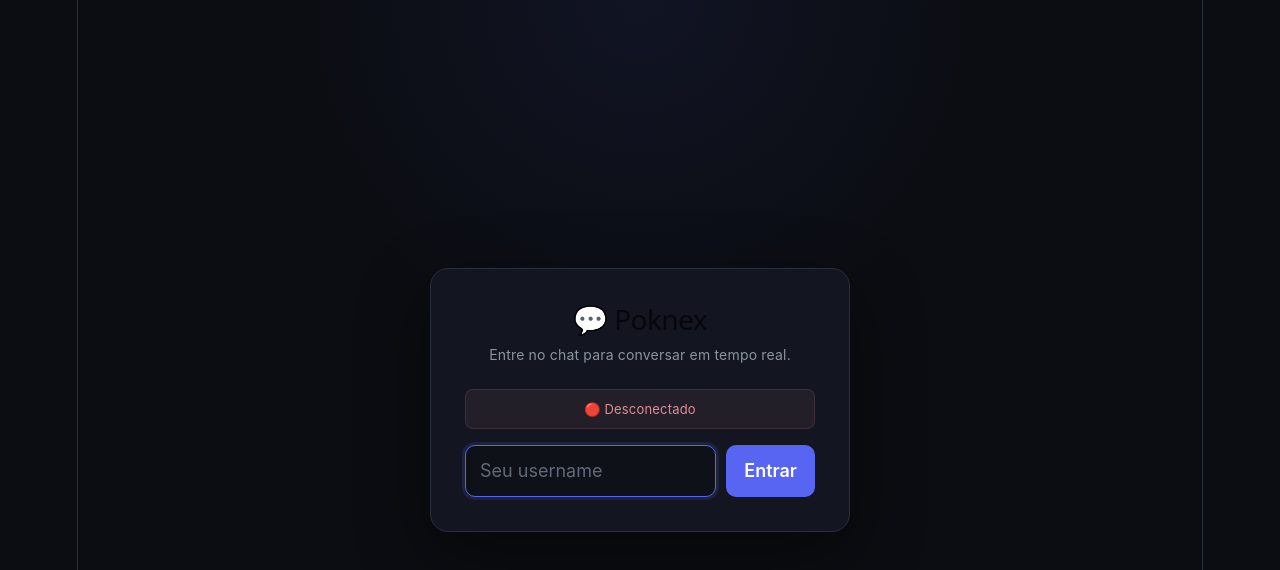
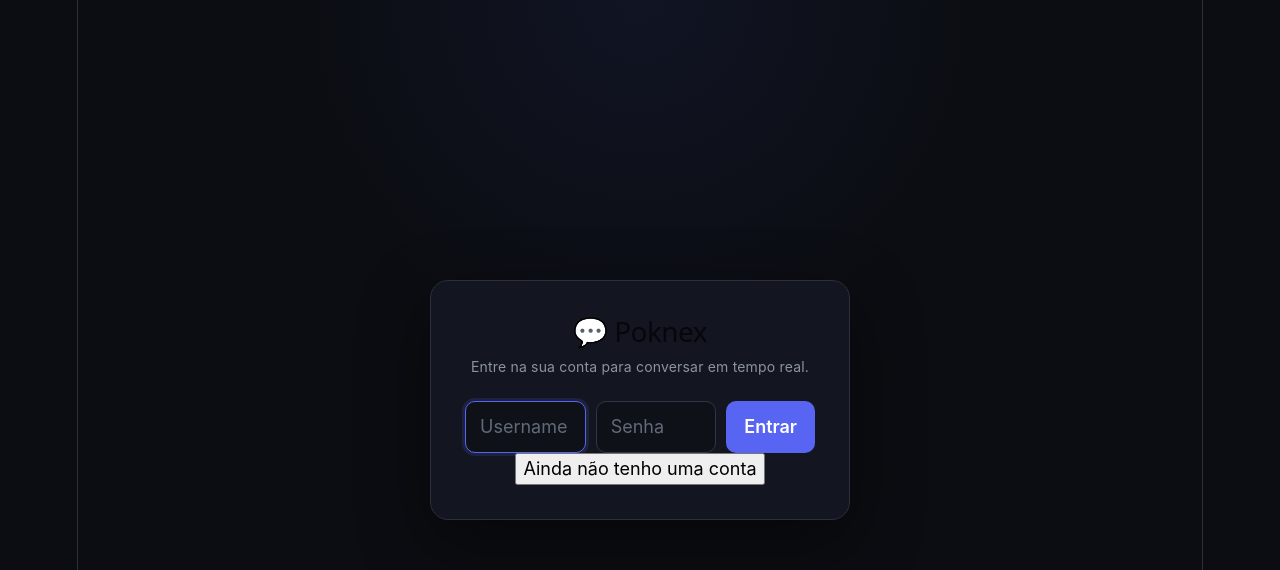
Before and after one commit to KaelxDev/Pokinex-Lab, a React (Vite) app in the folder frontend/: page / in a window 1280 px wide. Shown: the top 570 px of the page. Built offline with nearby package versions, Linux system fonts and the light colour scheme.

Commit message:
feat: replace temporary username with real account authentication

```diff
--- a/frontend/src/App.jsx
+++ b/frontend/src/App.jsx
@@ -1,205 +1,150 @@
 import { useEffect, useRef, useState } from "react";
 import { createWebSocket } from "./services/websocket";
+import { clearToken, getToken, login, me, register, updateProfile } from "./services/auth";
 import "./App.css";
 import "./Profile.css";
 
 const STORAGE_KEY = "poknex_messages";
-const USERNAME_KEY = "poknex_username";
-const SESSION_KEY = "poknex_session";
-const PROFILE_KEY = "poknex_profile";
+const QUEUE_KEY = "poknex_offline_queue";
 
 function formatTime(timestamp) { if (!timestamp) return ""; return new Date(timestamp).toLocaleTimeString("pt-BR", { hour: "2-digit", minute: "2-digit" }); }
-function loadMessages() { try { return JSON.parse(localStorage.getItem(STORAGE_KEY) || "[]"); } catch { return []; } }
-function loadUsername() { try { return localStorage.getItem(USERNAME_KEY) || ""; } catch { return ""; } }
-function loadSession() { try { return localStorage.getItem(SESSION_KEY) === "true"; } catch { return false; } }
-function loadProfile() { try { return JSON.parse(localStorage.getItem(PROFILE_KEY) || "null"); } catch { return null; } }
-function makeProfile(username) { return { username, displayName: username, avatar: "", status: "" }; }
+function loadMessages() { try { const value = JSON.parse(localStorage.getItem(STORAGE_KEY) || "[]"); return Array.isArray(value) ? value : []; } catch { return []; } }
+function loadQueue() { try { const value = JSON.parse(localStorage.getItem(QUEUE_KEY) || "[]"); return Array.isArray(value) ? value : []; } catch { return []; } }
+function makeId() { return `${Date.now()}-${Math.random().toString(36).slice(2)}`; }
+
+function AuthScreen({ mode, setMode, onAuthenticated }) {
+  const [username, setUsername] = useState("");
+  const [password, setPassword] = useState("");
+  const [error, setError] = useState("");
+  const [loading, setLoading] = useState(false);
+
+  async function submit(event) {
+    event.preventDefault(); setError(""); setLoading(true);
+    try {
+      const user = mode === "login" ? await login(username, password) : await register(username, password);
+      onAuthenticated(user);
+    } catch (err) { setError(err.message); }
+    finally { setLoading(false); }
+  }
+
+  return <main className="app"><section className="login"><h1>💬 Poknex</h1><p>{mode === "login" ? "Entre na sua conta para conversar em tempo real." : "Crie sua conta para começar a usar o Poknex."}</p>{error && <div className="status disconnected">🔴 {error}</div>}<form className="login-form" onSubmit={submit}><input value={username} onChange={(event) => setUsername(event.target.value)} placeholder="Username" minLength={3} maxLength={20} autoFocus /><input value={password} onChange={(event) => setPassword(event.target.value)} type="password" placeholder="Senha" minLength={8} maxLength={128} /><button type="submit" disabled={loading}>{loading ? "Aguarde..." : mode === "login" ? "Entrar" : "Criar conta"}</button></form><button className="auth-switch" type="button" onClick={() => { setMode(mode === "login" ? "register" : "login"); setError(""); }}>{mode === "login" ? "Ainda não tenho uma conta" : "Já tenho uma conta"}</button></section></main>;
+}
 
 function App() {
-  const initialUsername = loadUsername();
-  const initialSession = loadSession() && !!initialUsername;
-  const initialProfile = loadProfile() || (initialUsername ? makeProfile(initialUsername) : null);
-
-  const [username, setUsername] = useState(initialUsername);
-  const [profile, setProfile] = useState(initialProfile);
-  const [profileOpen, setProfileOpen] = useState(false);
+  const [authChecked, setAuthChecked] = useState(false);
+  const [user, setUser] = useState(null);
+  const [authMode, setAuthMode] = useState("login");
   const [connected, setConnected] = useState(false);
-  const [hasSession, setHasSession] = useState(initialSession);
-  const [connectionStatus, setConnectionStatus] = useState(initialSession ? "connecting" : "disconnected");
+  const [connectionStatus, setConnectionStatus] = useState("connecting");
   const [reconnectAttempt, setReconnectAttempt] = useState(0);
   const [reconnectSeconds, setReconnectSeconds] = useState(0);
   const [messages, setMessages] = useState(loadMessages);
+  const [offlineQueue, setOfflineQueue] = useState(loadQueue);
   const [users, setUsers] = useState([]);
   const [messageInput, setMessageInput] = useState("");
+  const [profileOpen, setProfileOpen] = useState(false);
+  const [profile, setProfile] = useState(null);
+  const socketRef = useRef(null);
+  const sessionRef = useRef(false);
+  const generationRef = useRef(0);
+  const queueRef = useRef(offlineQueue);
 
-  const socketRef = useRef(null);
-  const sessionRef = useRef(initialSession);
-  const connectGenerationRef = useRef(0);
+  useEffect(() => { queueRef.current = offlineQueue; try { localStorage.setItem(QUEUE_KEY, JSON.stringify(offlineQueue)); } catch {} }, [offlineQueue]);
+  useEffect(() => { try { localStorage.setItem(STORAGE_KEY, JSON.stringify(messages)); } catch {} }, [messages]);
+  useEffect(() => { if (connectionStatus !== "reconnecting") return; const timer = setInterval(() => setReconnectSeconds((v) => v > 1 ? v - 1 : 10), 1000); return () => clearInterval(timer); }, [connectionStatus]);
 
-  useEffect(() => { try { localStorage.setItem(STORAGE_KEY, JSON.stringify(messages)); } catch {} }, [messages]);
-  useEffect(() => { try { if (username.trim()) localStorage.setItem(USERNAME_KEY, username.trim()); } catch {} }, [username]);
-  useEffect(() => { if (!profile) return; try { localStorage.setItem(PROFILE_KEY, JSON.stringify(profile)); } catch {} }, [profile]);
+  function syncProfile(nextUser) { setUser(nextUser); setProfile(nextUser); }
 
-  useEffect(() => {
-    if (connectionStatus !== "reconnecting") return;
-    const timer = setInterval(() => setReconnectSeconds((current) => current > 1 ? current - 1 : 10), 1000);
-    return () => clearInterval(timer);
-  }, [connectionStatus]);
+  function flushQueue() {
+    const socket = socketRef.current;
+    if (!socket || offlineQueue.length === 0) return;
+    for (const item of queueRef.current) socket.sendMessage(item.message, item.id);
+  }
 
-  function connect(nameOverride = username, profileOverride = profile) {
-    const name = nameOverride.trim();
-    if (!name) return;
-
-    const generation = ++connectGenerationRef.current;
-    const nextProfile = profileOverride ? { ...profileOverride, username: name } : makeProfile(name);
-
-    socketRef.current?.close();
-    sessionRef.current = true;
-    setHasSession(true);
-    setConnected(false);
-    setConnectionStatus("connecting");
-    setReconnectAttempt(0);
-    setReconnectSeconds(0);
-    setUsername(name);
-    setProfile(nextProfile);
-
-    try {
-      localStorage.setItem(USERNAME_KEY, name);
-      localStorage.setItem(SESSION_KEY, "true");
-      localStorage.setItem(PROFILE_KEY, JSON.stringify(nextProfile));
-    } catch {}
-
-    const socket = createWebSocket(name, {
-      onOpen() {
-        if (generation !== connectGenerationRef.current) return;
-        setConnected(true);
-        setHasSession(true);
-        setConnectionStatus("connected");
-        setReconnectAttempt(0);
-        setReconnectSeconds(0);
-      },
+  function connect(token) {
+    const generation = ++generationRef.current;
+    socketRef.current?.close(); sessionRef.current = true; setConnected(false); setConnectionStatus("connecting");
+    const socket = createWebSocket(token, {
+      onOpen() { if (generation !== generationRef.current) return; setConnected(true); setConnectionStatus("connected"); setReconnectAttempt(0); setReconnectSeconds(0); setTimeout(flushQueue, 0); },
       onMessage(data) {
-        if (generation !== connectGenerationRef.current) return;
-        if (data?.type === "users") {
-          setUsers(Array.isArray(data.users) ? data.users : []);
-          return;
-        }
+        if (generation !== generationRef.current) return;
+        if (data?.type === "users") { setUsers(Array.isArray(data.users) ? data.users : []); return; }
+        if (data?.type === "ack") { setOfflineQueue((current) => current.filter((item) => item.id !== data.messageId)); setMessages((current) => current.map((item) => item.messageId === data.messageId ? { ...item, offline: false } : item)); return; }
         if (data?.type === "message" || data?.type === "system") {
-          setMessages((current) => [...current, { ...data, timestamp: data.timestamp || Date.now() }]);
+          if (data.type === "message" && data.messageId) {
+            setMessages((current) => {
+              const existing = current.findIndex((item) => item.messageId === data.messageId);
+              const incoming = { ...data, timestamp: data.timestamp || Date.now(), offline: false };
+              if (existing >= 0) { const next = [...current]; next[existing] = incoming; return next; }
+              return [...current, incoming];
+            });
+          } else setMessages((current) => [...current, { ...data, timestamp: data.timestamp || Date.now() }]);
         }
       },
-      onClose() {
-        if (generation !== connectGenerationRef.current) return;
-        setConnected(false);
-        setConnectionStatus(sessionRef.current ? "reconnecting" : "disconnected");
-        if (sessionRef.current) setReconnectSeconds(10);
-      },
-      onReconnecting(_delay, attempt) {
-        if (generation !== connectGenerationRef.current || !sessionRef.current) return;
-        setConnected(false);
-        setHasSession(true);
-        setConnectionStatus("reconnecting");
-        setReconnectAttempt(attempt);
-        setReconnectSeconds(10);
-      },
-      onError(error) {
-        if (generation === connectGenerationRef.current) console.error("Erro no WebSocket:", error);
-      },
+      onClose() { if (generation !== generationRef.current) return; setConnected(false); setConnectionStatus(sessionRef.current ? "reconnecting" : "disconnected"); if (sessionRef.current) setReconnectSeconds(10); },
+      onReconnecting(_delay, attempt) { if (generation !== generationRef.current || !sessionRef.current) return; setConnected(false); setConnectionStatus("reconnecting"); setReconnectAttempt(attempt); setReconnectSeconds(10); },
+      onError: (error) => console.error("Erro no WebSocket:", error),
     });
-
     socketRef.current = socket;
   }
 
   useEffect(() => {
-    if (!initialSession || !initialUsername) return;
-    connect(initialUsername, initialProfile);
-    return () => {
-      connectGenerationRef.current += 1;
-      socketRef.current?.close();
-      socketRef.current = null;
-    };
+    let cancelled = false;
+    async function restore() {
+      const token = getToken();
+      if (!token) { setConnectionStatus("disconnected"); setAuthChecked(true); return; }
+      try {
+        const currentUser = await me();
+        if (cancelled) return;
+        syncProfile(currentUser); sessionRef.current = true; setAuthChecked(true); connect(token);
+      } catch { if (!cancelled) { clearToken(); sessionRef.current = false; setAuthChecked(true); setConnectionStatus("disconnected"); } }
+    }
+    restore();
+    return () => { cancelled = true; sessionRef.current = false; ++generationRef.current; socketRef.current?.close(); };
   }, []);
 
+  function handleAuthenticated(currentUser) { syncProfile(currentUser); sessionRef.current = true; setAuthChecked(true); connect(getToken()); }
   function sendMessage(event) {
-    event.preventDefault();
-    const message = messageInput.trim();
-    if (!message || !connected) return;
-    if (socketRef.current?.sendMessage(message)) setMessageInput("");
+    event.preventDefault(); const message = messageInput.trim(); if (!message) return;
+    const id = makeId();
+    if (connected && socketRef.current?.sendMessage(message, id)) { setMessageInput(""); return; }
+    setOfflineQueue((current) => [...current, { id, message, createdAt: Date.now() }]);
+    setMessages((current) => [...current, { type: "message", messageId: id, username: user.username, message, timestamp: Date.now(), offline: true }]);
+    setMessageInput("");
+  }
+  function handleMessageKeyDown(event) { if (event.key === "Enter" && !event.shiftKey) { event.preventDefault(); sendMessage(event); } }
+  async function handleLogout() {
+    sessionRef.current = false; ++generationRef.current; socketRef.current?.close(); socketRef.current = null; clearToken(); setConnected(false); setUser(null); setProfile(null); setUsers([]); setConnectionStatus("disconnected");
+  }
+  function clearLocalHistory() { setMessages([]); try { localStorage.removeItem(STORAGE_KEY); } catch {} }
+  async function saveProfile(event) {
+    event.preventDefault(); const form = new FormData(event.currentTarget);
+    try {
+      const updated = await updateProfile({ displayName: String(form.get("displayName") || user.username).trim() || user.username, avatar: profile?.avatar || "", status: String(form.get("status") || "").trim() });
+      syncProfile(updated); setProfileOpen(false);
+    } catch (error) { alert(error.message); }
+  }
+  function chooseAvatar(event) {
+    const file = event.target.files?.[0]; if (!file) return;
+    if (!file.type.startsWith("image/")) { event.target.value = ""; return; }
+    if (file.size > 2 * 1024 * 1024) { alert("Escolha uma imagem de até 2 MB."); event.target.value = ""; return; }
+    const reader = new FileReader(); reader.onload = () => setProfile((current) => ({ ...(current || user), avatar: String(reader.result) })); reader.readAsDataURL(file); event.target.value = "";
   }
 
-  function handleMessageKeyDown(event) {
-    if (event.key === "Enter" && !event.shiftKey) {
-      event.preventDefault();
-      sendMessage(event);
-    }
-  }
+  useEffect(() => () => { sessionRef.current = false; socketRef.current?.close(); }, []);
 
-  function disconnect() {
-    sessionRef.current = false;
-    ++connectGenerationRef.current;
-    socketRef.current?.close();
-    socketRef.current = null;
-    setConnected(false);
-    setHasSession(false);
-    setConnectionStatus("disconnected");
-    setReconnectAttempt(0);
-    setReconnectSeconds(0);
-    setUsers([]);
-    setMessageInput("");
-    try { localStorage.removeItem(SESSION_KEY); } catch {}
-  }
+  if (!authChecked) return <main className="app"><section className="login"><h1>💬 Poknex</h1><div className="status connecting">🟡 Verificando sessão...</div></section></main>;
+  if (!user) return <AuthScreen mode={authMode} setMode={setAuthMode} onAuthenticated={handleAuthenticated} />;
 
-  function clearLocalHistory() {
-    setMessages([]);
-    try { localStorage.removeItem(STORAGE_KEY); } catch {}
-  }
-
-  function saveProfile(event) {
-    event.preventDefault();
-    const form = new FormData(event.currentTarget);
-    const next = {
-      username,
-      displayName: String(form.get("displayName") || username).trim() || username,
-      avatar: profile?.avatar || "",
-      status: String(form.get("status") || "").trim()
-    };
-    setProfile(next);
-    try { localStorage.setItem(PROFILE_KEY, JSON.stringify(next)); } catch {}
-    setProfileOpen(false);
-  }
-
-  function chooseAvatar(event) {
-    const file = event.target.files?.[0];
-    if (!file) return;
-    if (!file.type.startsWith("image/")) { event.target.value = ""; return; }
-    if (file.size > 2 * 1024 * 1024) {
-      alert("Escolha uma imagem de até 2 MB.");
-      event.target.value = "";
-      return;
-    }
-    const reader = new FileReader();
-    reader.onload = () => setProfile((current) => ({ ...(current || makeProfile(username)), avatar: String(reader.result) }));
-    reader.readAsDataURL(file);
-    event.target.value = "";
-  }
-
-  const displayName = profile?.displayName || username;
-  const avatar = profile?.avatar || "";
-
-  if (!hasSession) return <main className="app"><section className="login"><h1>💬 Poknex</h1><p>Entre no chat para conversar em tempo real.</p>{connectionStatus === "connecting" && <div className="status connecting">🟡 Conectando...</div>}{connectionStatus === "disconnected" && <div className="status disconnected">🔴 Desconectado</div>}<form className="login-form" onSubmit={(event) => { event.preventDefault(); connect(); }}><input type="text" placeholder="Seu username" value={username} onChange={(event) => setUsername(event.target.value)} maxLength={20} autoFocus /><button type="submit" disabled={connectionStatus === "connecting"}>{connectionStatus === "connecting" ? "Conectando..." : "Entrar"}</button></form></section></main>;
-
+  const displayName = profile?.displayName || user.displayName || user.username; const avatar = profile?.avatar || "";
   return <main className="app"><section className="chat">
-    <aside className="sidebar">
-      <div className="sidebar-header"><div className="profile-summary" onClick={() => setProfileOpen(true)}><div className="avatar profile-avatar">{avatar ? <img src={avatar} alt="Avatar" /> : displayName.slice(0, 1).toUpperCase()}</div><div><h2>{displayName}</h2><p>@{username}</p><small>{profile?.status || "Sem status"}</small></div></div></div>
-      <div className="users-title">Usuários online — {users.length}</div><ul className="users">{users.map((user, index) => <li className="user" key={`${user}-${index}`}><span className="online-dot" />{user}</li>)}</ul>
-      <button className="logout" onClick={clearLocalHistory}>Limpar histórico local</button>
-    </aside>
-    <div className="chat-content">
-      <header className="chat-header"><div><h1># geral</h1>{connectionStatus === "reconnecting" ? <div className="connection connecting">🟡 Reconectando... tentativa #{reconnectAttempt || 1} • próxima tentativa em {reconnectSeconds || 10}s</div> : connectionStatus === "connecting" ? <div className="connection connecting">🟡 Conectando...</div> : <div className="connection"><span className="online-dot" />Online</div>}</div><button className="logout" onClick={disconnect}>Sair</button></header>
-      <div className="messages">{messages.map((message, index) => { if (message.type === "system") return <div className="system-message" key={index}>{message.message}<span> • {formatTime(message.timestamp)}</span></div>; if (message.type !== "message") return null; const isMine = message.username === username; const messageAvatar = isMine ? avatar : ""; const messageInitial = String(message.username || "?").slice(0, 1).toUpperCase(); return <div className={`message ${isMine ? "mine" : "other"}`} key={index}><div className="message-avatar">{messageAvatar ? <img src={messageAvatar} alt="Avatar" /> : messageInitial}</div><div className="message-main"><span className="message-user">{message.username}</span><div className="message-row"><div className="message-bubble">{message.message}</div><span className="message-time">{formatTime(message.timestamp)}</span></div></div></div>; })}</div>
-      <form className="message-form" onSubmit={sendMessage}><textarea placeholder={connected ? "Digite uma mensagem..." : "Aguardando conexão..."} value={messageInput} onChange={(event) => setMessageInput(event.target.value)} onKeyDown={handleMessageKeyDown} rows={1} maxLength={1000} disabled={!connected} /><button type="submit" disabled={!connected || !messageInput.trim()}>Enviar</button></form><div className="input-hint">Enter para enviar • Histórico salvo neste navegador</div>
+    <aside className="sidebar"><div className="sidebar-header"><div className="profile-summary" onClick={() => setProfileOpen(true)}><div className="avatar profile-avatar">{avatar ? <img src={avatar} alt="Avatar" /> : displayName.slice(0, 1).toUpperCase()}</div><div><h2>{displayName}</h2><p>@{user.username}</p><small>{profile?.status || "Sem status"}</small></div></div></div><div className="users-title">Usuários online — {users.length}</div><ul className="users">{users.map((name, index) => <li className="user" key={`${name}-${index}`}><span className="online-dot" />{name}</li>)}</ul><button className="logout" onClick={clearLocalHistory}>Limpar histórico local</button></aside>
+    <div className="chat-content"><header className="chat-header"><div><h1># geral</h1>{connectionStatus === "reconnecting" ? <div className="connection connecting">🟡 Reconectando... tentativa #{reconnectAttempt || 1} • próxima tentativa em {reconnectSeconds || 10}s</div> : connectionStatus === "connecting" ? <div className="connection connecting">🟡 Conectando...</div> : <div className="connection"><span className="online-dot" />Online</div>}</div><button className="logout" onClick={handleLogout}>Sair</button></header>
+      <div className="messages">{messages.map((message, index) => { if (message.type === "system") return <div className="system-message" key={index}>{message.message}<span> • {formatTime(message.timestamp)}</span></div>; if (message.type !== "message") return null; const isMine = message.username === user.username; return <div className={`message ${isMine ? "mine" : "other"}`} key={message.messageId || index}><div className="message-avatar">{isMine ? (avatar ? <img src={avatar} alt="Avatar" /> : displayName.slice(0, 1).toUpperCase()) : String(message.username || "?").slice(0, 1).toUpperCase()}</div><div className="message-main"><span className="message-user">{message.username}</span><div className="message-row"><div className="message-bubble">{message.message}</div><span className="message-time">{formatTime(message.timestamp)}{message.offline ? " • pendente" : ""}</span></div></div></div>; })}</div>
+      <form className="message-form" onSubmit={sendMessage}><textarea placeholder={connected ? "Digite uma mensagem..." : "Digite uma mensagem offline..."} value={messageInput} onChange={(event) => setMessageInput(event.target.value)} onKeyDown={handleMessageKeyDown} rows={1} maxLength={1000} /><button type="submit" disabled={!messageInput.trim()}>Enviar</button></form><div className="input-hint">Enter para enviar • {offlineQueue.length ? `📦 ${offlineQueue.length} pendente(s)` : "Conta autenticada"}</div>
     </div>
-    {profileOpen && <div className="profile-overlay" onMouseDown={(event) => { if (event.target === event.currentTarget) setProfileOpen(false); }}><form className="profile-modal" onSubmit={saveProfile}><h2>👤 Meu perfil</h2><div className="profile-preview"><div className="avatar profile-avatar profile-preview-avatar">{avatar ? <img src={avatar} alt="Avatar" /> : displayName.slice(0, 1).toUpperCase()}</div><div><strong>@{username}</strong><p>O username não pode ser alterado.</p></div></div><div className="avatar-picker"><label className="avatar-button" htmlFor="avatar-file">🖼️ Escolher imagem</label><input id="avatar-file" type="file" accept="image/*" onChange={chooseAvatar} hidden /><span>PNG, JPG, GIF ou WebP • até 2 MB</span></div><label>Nome de exibição<input name="displayName" defaultValue={displayName} maxLength={30} /></label><label>Status personalizado<input name="status" placeholder="Ex.: Jogando 🎮" maxLength={60} defaultValue={profile?.status || ""} /></label><div className="profile-actions"><button type="button" onClick={() => setProfileOpen(false)}>Cancelar</button><button type="submit">Salvar perfil</button></div></form></div>}
+    {profileOpen && <div className="profile-overlay" onMouseDown={(event) => { if (event.target === event.currentTarget) setProfileOpen(false); }}><form className="profile-modal" onSubmit={saveProfile}><h2>👤 Meu perfil</h2><div className="profile-preview"><div className="avatar profile-avatar profile-preview-avatar">{avatar ? <img src={avatar} alt="Avatar" /> : displayName.slice(0, 1).toUpperCase()}</div><div><strong>@{user.username}</strong><p>ID da conta: {user.id}</p></div></div><div className="avatar-picker"><label className="avatar-button" htmlFor="avatar-file">🖼️ Escolher imagem</label><input id="avatar-file" type="file" accept="image/*" onChange={chooseAvatar} hidden /><span>PNG, JPG, GIF ou WebP • até 2 MB</span></div><label>Nome de exibição<input name="displayName" defaultValue={displayName} maxLength={30} /></label><label>Status personalizado<input name="status" placeholder="Ex.: Jogando 🎮" maxLength={60} defaultValue={profile?.status || ""} /></label><div className="profile-actions"><button type="button" onClick={() => setProfileOpen(false)}>Cancelar</button><button type="submit">Salvar perfil</button></div></form></div>}
   </section></main>;
 }
+
 export default App;
```
